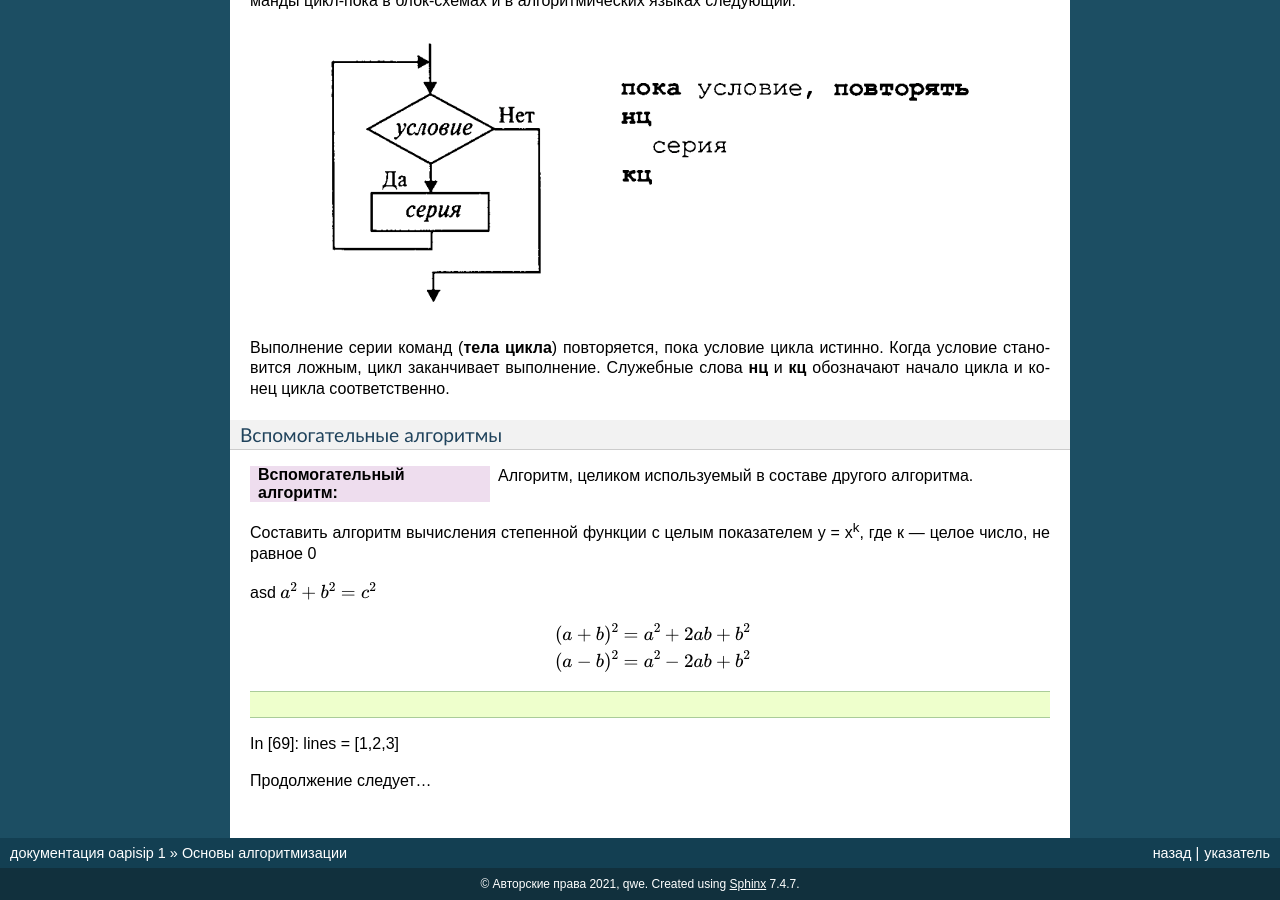
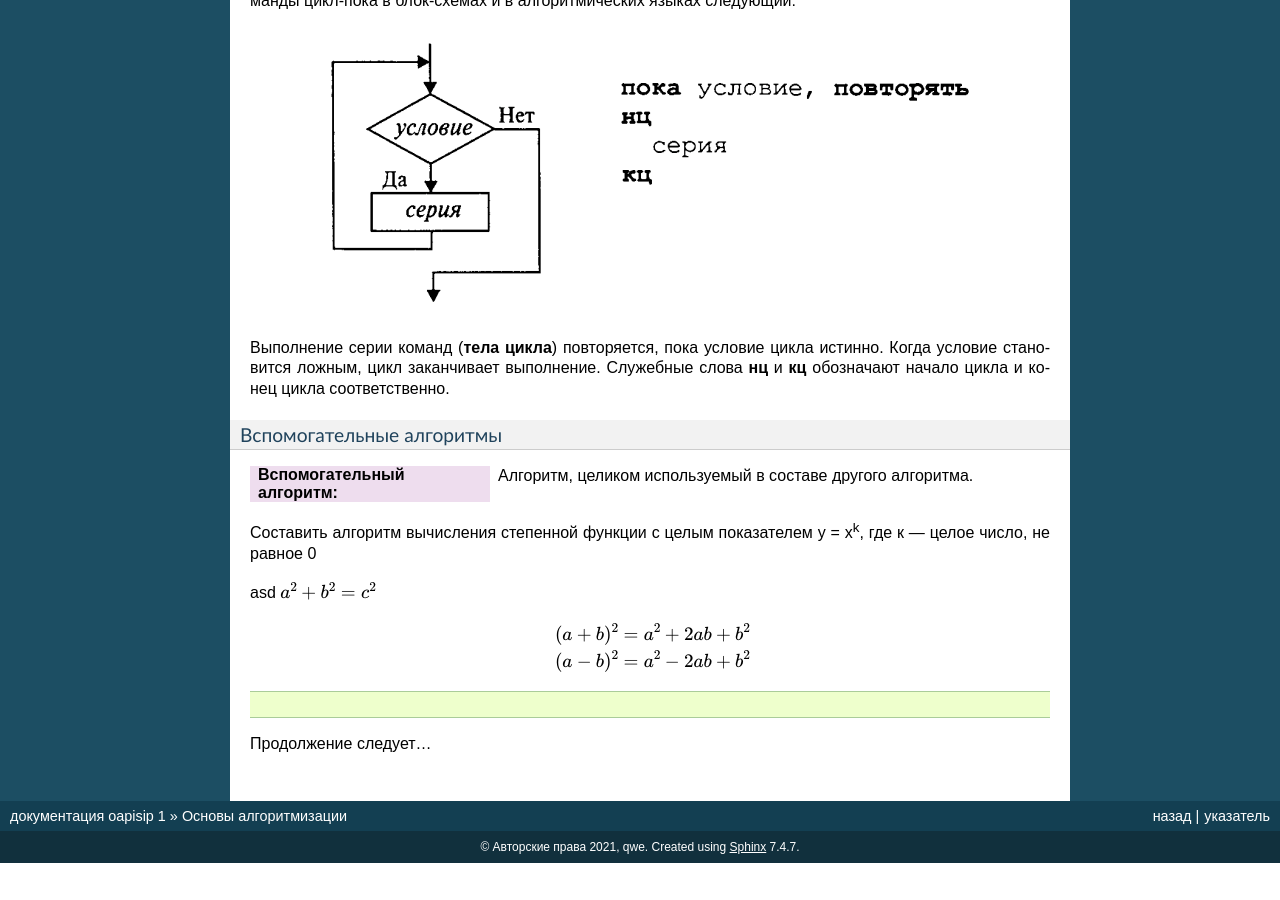
Before and after one commit to rimcupk/oapisip, a Sphinx documentation site: the page built from docs/chapters/01_algo/01_algo.rst, in a window 1280 px wide and 900 px high, scrolled down 11839 px. Built offline with Sphinx 7.4.7, drawn with Linux system fonts in a browser that asks for light colours; after the commit the page ends 12702 px from its top, so only the background shows below that.

Commit message:
Update 01_algo.rst

```diff
--- a/docs/chapters/01_algo/01_algo.rst
+++ b/docs/chapters/01_algo/01_algo.rst
@@ -259,7 +259,7 @@ asd :math:`a^2 + b^2 = c^2`
 
 .. sourcecode:: ipython
 
-In [69]: lines = [1,2,3]
+
 
 
 Продолжение следует...
```
